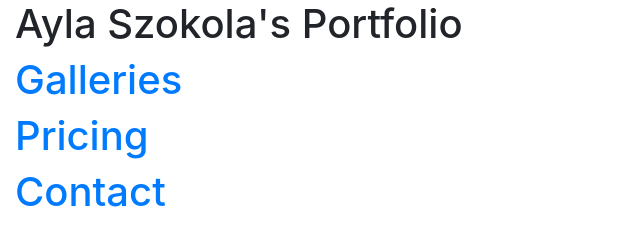
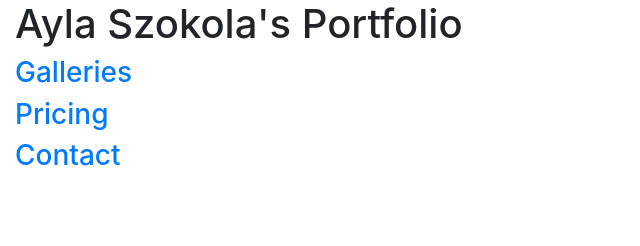
Before and after one commit to DCAylaSzokola/AylaWebDesign24, a plain HTML site: page Bootstrap Unit/index.html in a window 1280 px wide. Shown: the whole page, without its empty margins (0-640 px from the left). Drawn offline with nearby package versions, Linux system fonts and the light colour scheme.

Commit message:
Update index.html

```diff
--- a/Bootstrap Unit/index.html
+++ b/Bootstrap Unit/index.html
@@ -39,9 +39,9 @@
 <body>
     <main class="container-fluid cover">
         <h1>Ayla Szokola's Portfolio</h1>
-        <h1><a href="castle-gallery.html">Galleries</a></h1>
-        <h1><a href="pricing.html">Pricing</a></h1>
-        <h1><a href="contact.html">Contact</a></h1>
+        <h3><a href="castle-gallery.html">Galleries</a></h3>
+        <h3><a href="pricing.html">Pricing</a></h3>
+        <h3><a href="contact.html">Contact</a></h3>
     </main>
 </body>
 </html>
```
